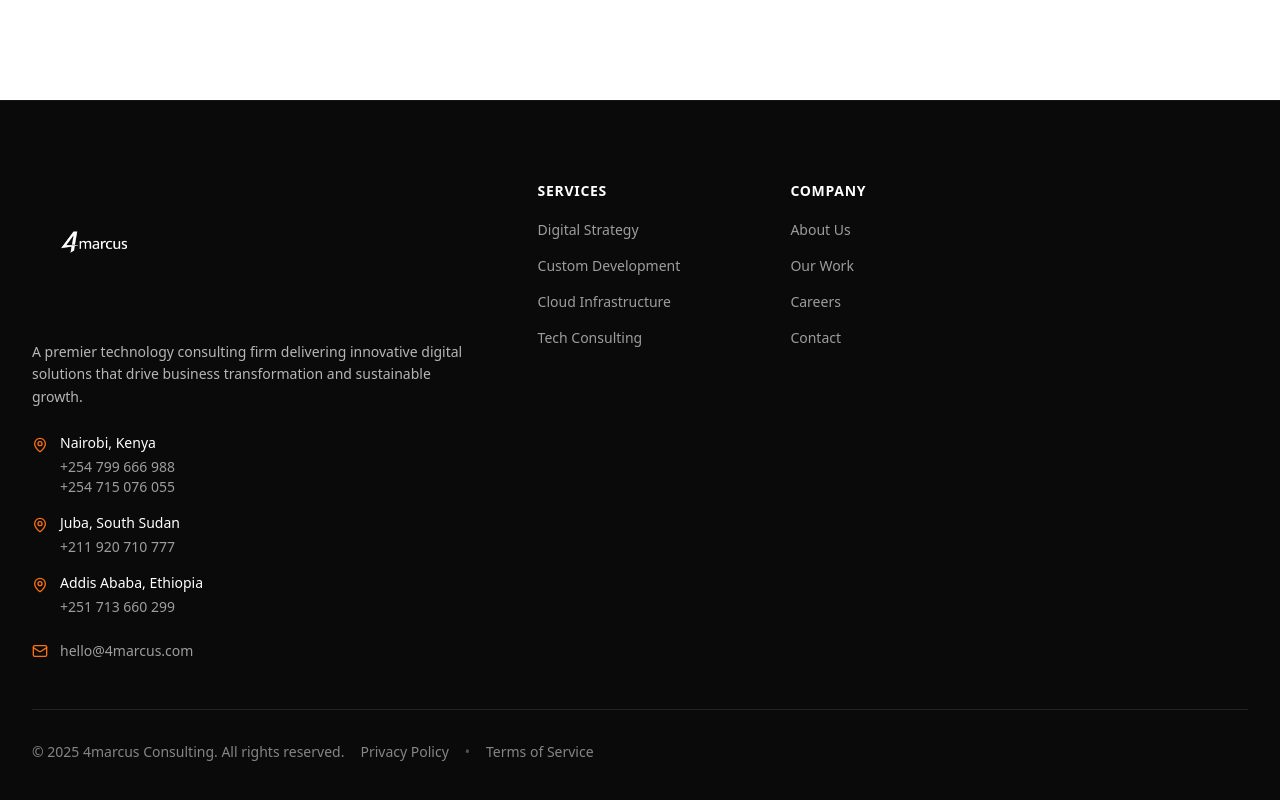
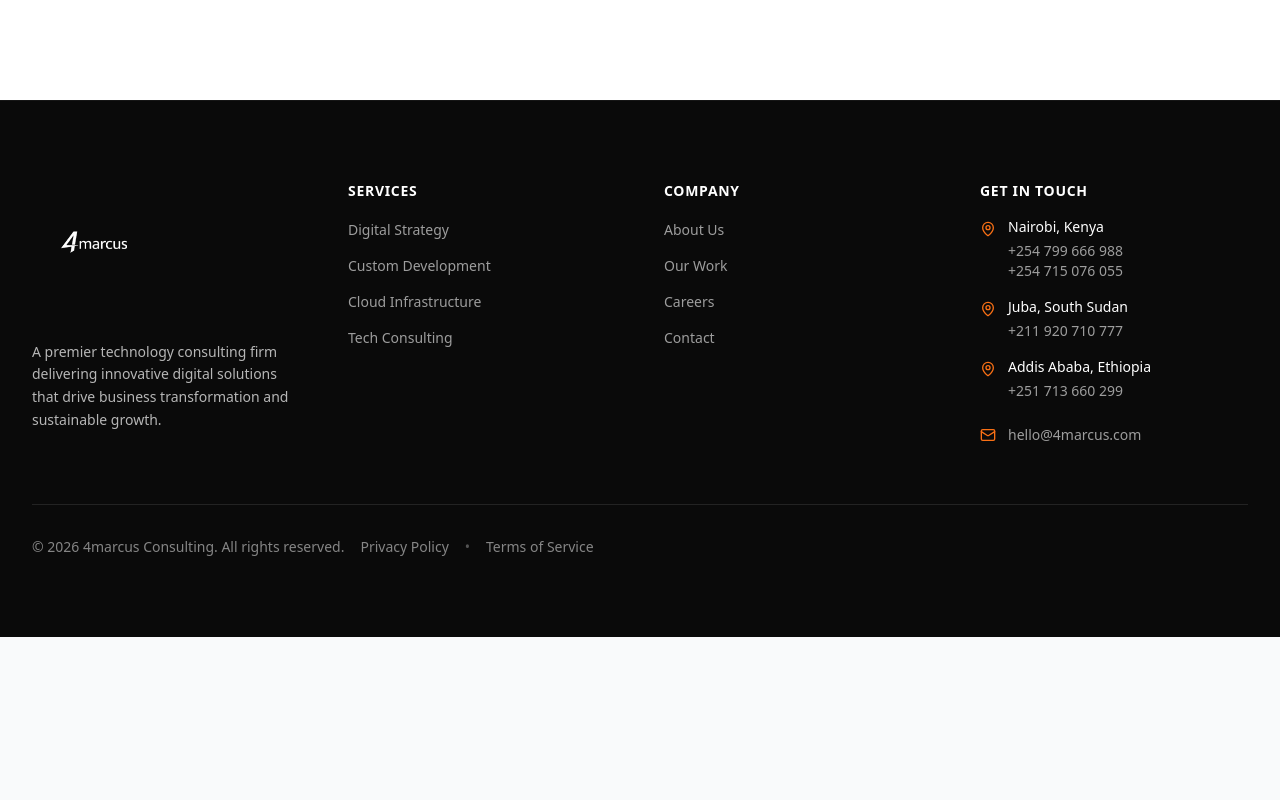
Before and after one commit to Eliud254/4-marcus, a Next.js app: page / in a window 1280 px wide. Shown: the part 4914-5714 px from the top of the page. After the commit the page ends 5551 px from the top, so only its background shows below. Built offline with nearby package versions, Linux system fonts and the light colour scheme.

Commit message:
another commit

```diff
--- a/components/footer.tsx
+++ b/components/footer.tsx
@@ -26,48 +26,17 @@ const Footer = () => {
     <footer className="bg-[#0a0a0a] text-white border-t border-white/5">
       <div className="max-w-7xl mx-auto px-4 md:px-6 lg:px-8 py-16 md:py-20">
         {/* Main Footer Content */}
-        <div className="grid grid-cols-1 md:grid-cols-2 lg:grid-cols-5 gap-12 mb-12">
+        <div className="grid grid-cols-1 md:grid-cols-2 lg:grid-cols-4 gap-12 mb-12">
           {/* Brand Section */}
           <motion.div
             initial={{ opacity: 0, y: 20 }}
             whileInView={{ opacity: 1, y: 0 }}
             viewport={{ once: true }}
-            className="lg:col-span-2"
           >
             <Logo dark className="mb-8" />
-            <p className="text-white/70 text-sm leading-relaxed mb-6 max-w-md">
+            <p className="text-white/70 text-sm leading-relaxed mb-6">
               A premier technology consulting firm delivering innovative digital solutions that drive business transformation and sustainable growth.
             </p>
-
-            {/* Contact Info */}
-            <div className="space-y-4 text-sm text-white/60">
-              <div className="flex items-start gap-3">
-                <MapPin size={16} className="mt-1 text-accent flex-shrink-0" />
-                <div>
-                  <div className="text-white font-medium mb-1">Nairobi, Kenya</div>
-                  <div>+254 799 666 988</div>
-                  <div>+254 715 076 055</div>
-                </div>
-              </div>
-              <div className="flex items-start gap-3">
-                <MapPin size={16} className="mt-1 text-accent flex-shrink-0" />
-                <div>
-                  <div className="text-white font-medium mb-1">Juba, South Sudan</div>
-                  <div>+211 920 710 777</div>
-                </div>
-              </div>
-              <div className="flex items-start gap-3">
-                <MapPin size={16} className="mt-1 text-accent flex-shrink-0" />
-                <div>
-                  <div className="text-white font-medium mb-1">Addis Ababa, Ethiopia</div>
-                  <div>+251 713 660 299</div>
-                </div>
-              </div>
-              <div className="flex items-center gap-3 pt-2">
-                <Mail size={16} className="text-accent flex-shrink-0" />
-                <span>hello@4marcus.com</span>
-              </div>
-            </div>
           </motion.div>
 
           {/* Services */}
@@ -114,6 +83,44 @@ const Footer = () => {
             </ul>
           </motion.div>
 
+          {/* Contact Info (New Column) */}
+          <motion.div
+            initial={{ opacity: 0, y: 20 }}
+            whileInView={{ opacity: 1, y: 0 }}
+            viewport={{ once: true }}
+            transition={{ delay: 0.3 }}
+          >
+            <h4 className="font-bold text-white mb-4 text-sm uppercase tracking-wider">Get in Touch</h4>
+            <div className="space-y-4 text-sm text-white/60">
+              <div className="flex items-start gap-3">
+                <MapPin size={16} className="mt-1 text-accent flex-shrink-0" />
+                <div>
+                  <div className="text-white font-medium mb-1">Nairobi, Kenya</div>
+                  <div>+254 799 666 988</div>
+                  <div>+254 715 076 055</div>
+                </div>
+              </div>
+              <div className="flex items-start gap-3">
+                <MapPin size={16} className="mt-1 text-accent flex-shrink-0" />
+                <div>
+                  <div className="text-white font-medium mb-1">Juba, South Sudan</div>
+                  <div>+211 920 710 777</div>
+                </div>
+              </div>
+              <div className="flex items-start gap-3">
+                <MapPin size={16} className="mt-1 text-accent flex-shrink-0" />
+                <div>
+                  <div className="text-white font-medium mb-1">Addis Ababa, Ethiopia</div>
+                  <div>+251 713 660 299</div>
+                </div>
+              </div>
+              <div className="flex items-center gap-3 pt-2">
+                <Mail size={16} className="text-accent flex-shrink-0" />
+                <span>hello@4marcus.com</span>
+              </div>
+            </div>
+          </motion.div>
+
         </div>
 
         {/* Divider */}
@@ -122,7 +129,7 @@ const Footer = () => {
         {/* Bottom Section */}
         <div className="flex flex-col md:flex-row items-center justify-between gap-6">
           <div className="flex flex-col md:flex-row items-center gap-4 text-sm text-white/50">
-            <p>© 2025 4marcus Consulting. All rights reserved.</p>
+            <p>© 2026 4marcus Consulting. All rights reserved.</p>
             <div className="flex items-center gap-4">
               <Link href="#" className="hover:text-accent transition-colors">Privacy Policy</Link>
               <span className="text-white/30">•</span>
```
